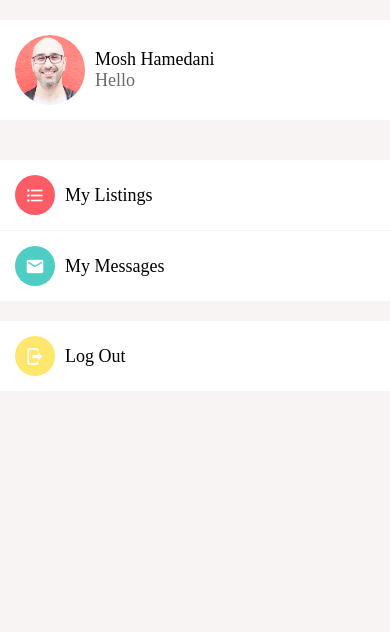
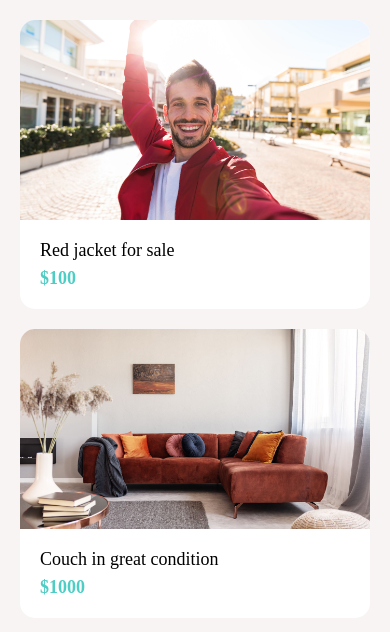
Before and after one commit to IJEMIN/react-native-ts-playground, a React Native app: screen / in a window 390 px wide. Shown: the top 632 px of the page. Built offline with nearby package versions, Linux system fonts and the light colour scheme.

Commit message:
Building the Listings Screen

```diff
--- a/App.tsx
+++ b/App.tsx
@@ -7,9 +7,9 @@
 import Icon from "./app/components/Icon";
 import ListItem from "./app/components/ListItem";
 import AccountScreen from "./app/screens/AccountScreen";
-
+import ListingsScreen from "./app/screens/ListingsScreen";
 export default function App() {
   return (
-    <AccountScreen />
+    <ListingsScreen />
   );
 }
--- a/app/components/Screen.tsx
+++ b/app/components/Screen.tsx
@@ -1,6 +1,6 @@
 import React from 'react';
 import Constants from 'expo-constants';
-import { SafeAreaView, StyleSheet } from 'react-native';
+import { SafeAreaView, View, StyleSheet } from 'react-native';
 
 // default prop
 interface ScreenProps {
@@ -11,7 +11,7 @@
 const Screen: React.FC<ScreenProps> = ({children, style}) => {
     return (
         <SafeAreaView style={[styles.screen,style]}>
-            {children}
+            <View style={style}>{children}</View>
         </SafeAreaView>
     );
 }
--- /dev/null
+++ b/app/screens/ListingsScreen.tsx
@@ -0,0 +1,52 @@
+import React from "react";
+import Screen from "../components/Screen";
+import { FlatList } from "react-native";
+import Card from "../components/Card";
+import colors from "../config/colors";
+import { StyleSheet } from "react-native";
+
+const listings = [
+    {
+        id: 1,
+        title: "Red jacket for sale",
+        price: 100,
+        image: require("../assets/jacket.jpg")
+    },
+    {
+        id: 2,
+        title: "Couch in great condition",
+        price: 1000,
+        image: require("../assets/couch.jpg")
+    }
+];
+
+
+interface ListingScreenProps {}
+
+const ListingScreen : React.FC<ListingScreenProps> = ({}) => {
+  return (
+    <Screen style={styles.screen}>
+        <FlatList
+            data={listings}
+            keyExtractor={listing => listing.id.toString()}
+            renderItem={ ({item}) => <Card
+                title={item.title}
+                subTitle={"$" + item.price}
+                image={item.image}
+            />
+            }
+        />
+    </Screen>
+  );
+}
+
+const styles = StyleSheet.create({
+    screen: {
+
+        padding: 20,
+        backgroundColor: colors.light,
+    }
+
+})
+
+export default ListingScreen;
```
